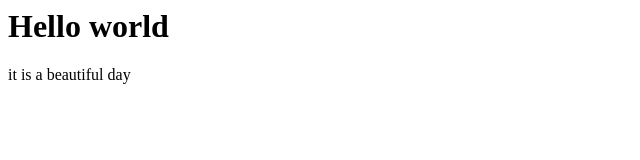
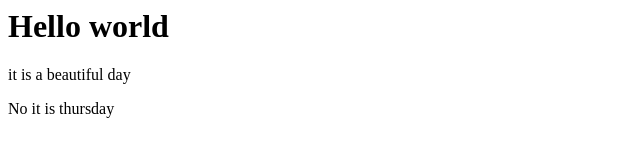
Before and after one commit to Nahom20/Portfolio, a plain HTML site: page index.html in a window 1280 px wide. Shown: the whole page, without its empty margins (0-640 px from the left). Drawn offline with Linux system fonts and the light colour scheme.

Commit message:
added thursday

```diff
--- a/index.html
+++ b/index.html
@@ -1,3 +1,4 @@
 <h1>Hello world</h1>
 
 <p>it is a beautiful day </p>
+<p>No it is thursday </p>
```
